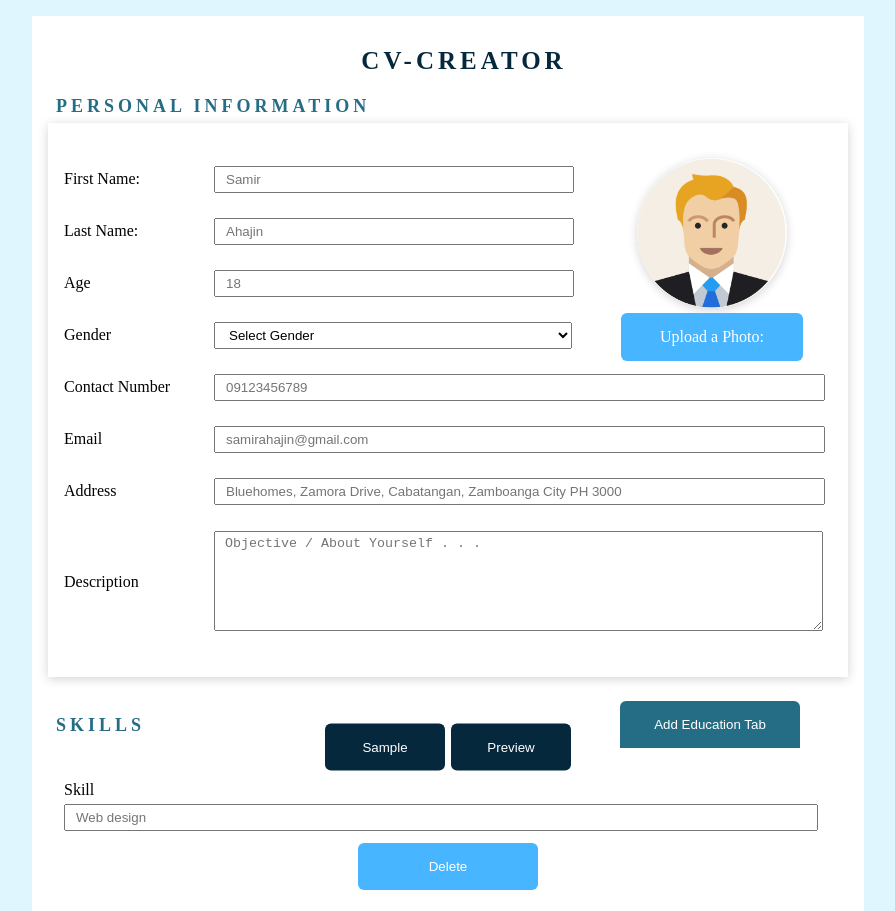
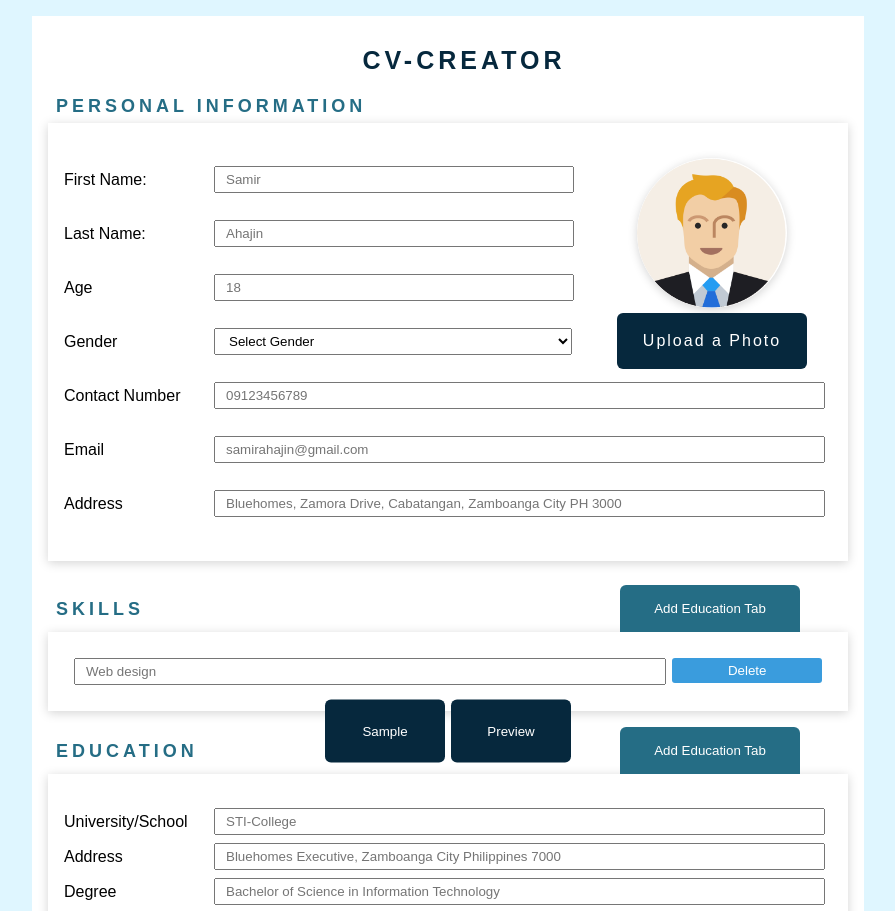
Before and after one commit to samir-ahajin/cv-creator, a React (Vite) app: page / in a window 1280 px wide. Shown: the top 911 px of the page, without its empty margins (192-1087 px from the left). Built offline with nearby package versions, Linux system fonts and the light colour scheme.

Commit message:
updated the design inside the preview tomorrow need add training section tab

```diff
--- a/src/App.css
+++ b/src/App.css
@@ -55,7 +55,17 @@ select :first-child {
   }
 }
 .delete {
-  background-color: #47b5ff !important;
+  width: 100%;
+  max-width: 150px;
+  min-width: 40px;
+  padding: 5px 0px;
+  color: white;
+  border-style: none;
+  background-color: #3a9cdd;
+  border-radius: 3px;
+}
+.delete:hover {
+  background-color: #eb3232;
 }
 #preview {
   position: fixed;
@@ -66,8 +76,15 @@ select :first-child {
 #preview .btn {
   background-color: #06283d;
   width: 120px;
-  padding: 1.5rem rem;
+  padding: 1.5rem 0rem;
   margin: 3px;
+}
+#preview .btn:hover {
+  background-color: white;
+  color: #06283d;
+  border: 1px solid #06283d;
+  font-weight: bold;
+  padding: 1.3rem 0rem;
 }
 .header {
   width: 100%;
@@ -86,7 +103,7 @@ select :first-child {
 #personal-info {
   display: grid;
   grid-template-columns: 1fr 0.5fr;
-  grid-template-rows: 0.4fr 0.4fr 0.4fr 0.4fr 0.4fr 0.4fr 0.4fr 1fr;
+  grid-template-rows: 0.4fr 0.4fr 0.4fr 0.4fr 0.4fr 0.4fr 0.4fr;
   grid-template-areas:
     "input2 input1 "
     "input3 input1"
@@ -94,9 +111,8 @@ select :first-child {
     "input5 input1"
     "input6 input6"
     "input7 input7"
-    "input8 input8"
-    "input9 input9";
-  box-shadow: 0px 2px 10px #d4d4d4;
+    "input8 input8";
+
   margin-bottom: 1.5rem;
 }
 #personal-info input[type="file"] {
@@ -108,13 +124,18 @@ select :first-child {
   z-index: -1;
 }
 #personal-info input[type="file"] + label {
+  letter-spacing: 2px;
   text-align: center;
   width: 150px;
+  max-height: 53.99px;
   min-width: 40px;
-  padding: 1rem;
+  padding: 20px;
   color: white;
-  background-color: #47b5ff;
+  background-color: #06283d;
   border-radius: 6px;
+}
+#personal-info input[type="file"] + label:hover {
+  background-color: #063c5e;
 }
 #personal-info .picture {
   display: flex;
@@ -158,35 +179,45 @@ select :first-child {
 .pgrid-8 {
   grid-area: input8;
 }
-.pgrid-9 {
-  grid-area: input9;
-}
+
 /*End for personal-info section*/
 
 /*Education and experience section*/
-#education,
-#experience {
+.education,
+.experience {
   display: grid;
   grid-template-columns: 1fr;
   padding: 1rem;
 
-  box-shadow: 0px 2px 10px #d4d4d4;
   margin-bottom: 1.5rem;
 }
-#education .grid-item,
-#experience .grid-item {
+.education .grid-item,
+.experience .grid-item {
   display: grid;
   grid-template-columns: 150px 1fr;
   align-items: center;
 }
 
+.shadow {
+  box-shadow: 0px 2px 10px #d4d4d4;
+}
+
 /*End for education and experience section*/
+#skills {
+  padding: 1rem;
+  margin-bottom: 1rem;
+}
+#skills #skill-list {
+  display: grid;
+  grid-template-columns: 0.8fr 0.2fr;
+  padding: 10px;
+}
 
 @media only screen and (max-width: 650px) {
   #personal-info {
     justify-items: center;
     grid-template-columns: 1fr;
-    grid-template-rows: 1fr 0.4fr 0.4fr 0.4fr 0.4fr 0.4fr 0.4fr 0.4fr 1fr;
+    grid-template-rows: 1fr 0.4fr 0.4fr 0.4fr 0.4fr 0.4fr 0.4fr 0.4fr;
     grid-template-areas:
       "input1"
       "input2"
@@ -195,8 +226,7 @@ select :first-child {
       "input5"
       "input6"
       "input7"
-      "input8"
-      "input9";
+      "input8";
   }
   #personal-info .grid-item {
     grid-template-columns: 1fr;
@@ -219,40 +249,7 @@ select :first-child {
 #buttons {
   z-index: 2000;
 }
-#page {
-  position: fixed;
-  top: 50%;
-  left: 50%;
-  transform: translate(-50%, -50%);
-  background-color: white;
-  width: 210mm;
-  min-height: 297mm;
-  padding: 20mm;
-  margin: 10mm auto;
-  border: 1px #d3d3d3 solid;
-  border-radius: 5px;
-  background: white;
-  box-shadow: 0 0 5px rgba(0, 0, 0, 0.1);
-  z-index: 1000;
-  animation: 0.5s show alternate;
-  transition: transform 0.3s ease-in-out, opacity 0.4s ease;
-}
 
-.subpage {
-  padding: 1cm;
-  border: 5px red solid;
-  height: 257mm;
-}
-
-#overlay {
-  position: fixed;
-  top: 0;
-  left: 0;
-  right: 0;
-  bottom: 0;
-  background-color: rgba(0, 0, 0, 0.7);
-  z-index: 1000;
-}
 @page {
   size: A4;
   margin: 0;
--- a/src/App.jsx
+++ b/src/App.jsx
@@ -5,7 +5,7 @@ import Skills from "./components/Skills";
 import EducationSection from "./components/EducationInfo";
 import ExperienceSection from "./components/ExperienceInfo";
 import Preview from "./components/Preview";
-import exampleImage from "./assets/exampleImage.jpg";
+
 import moment from "moment";
 import { v4 as uuidv4 } from "uuid";
 import "./App.css";
@@ -23,7 +23,6 @@ function App() {
     contactNumber: "",
     email: "",
     image: "",
-    description: "",
   });
   const [skillsData, setSkillsData] = useState([
     { id: uuidv4(), description: "" },
@@ -172,17 +171,16 @@ function App() {
       lastName: "ahajin",
       age: "27",
       gender: "Male",
-      address: "Bluehomes, Zamora Drive, Cabatangan Zamboanga City, PH 3000",
+      address: "Bluehomes, Zamora Drive, Cabatangan, Zamboanga City, PH 3000",
       contactNumber: "+639603208784",
       email: "samirahajin@gmail.com",
       image: exampleImage1,
-      description: "Knows Web Design and Graphic Design",
     });
     setSkillsData([
       {
         id: uuidv4(),
         description:
-          "Web Design using the following: REACT.js, CSS/SaSS, Javascript, and Node.js",
+          "Web Design using the following tools: REACT.js, CSS/SaSS, Javascript, and Node.js",
       },
       {
         id: uuidv4(),
@@ -255,6 +253,8 @@ function App() {
               </button>
             </div>
           </div>
+
+          <div id="skills" className="shadow padd">
             <ul>
               {skillsData.map((skill, index) => (
                 <li key={skill.id}>
@@ -267,6 +267,7 @@ function App() {
                 </li>
               ))}
             </ul>
+          </div>
 
           {/*Education Section*/}
 
--- a/src/components/EducationInfo.jsx
+++ b/src/components/EducationInfo.jsx
@@ -8,7 +8,7 @@ export default function EducationSection({
 }) {
   return (
     <>
-      <div id="education" className="padd">
+      <div className="education shadow padd">
         <div className="grid-item">
           <div>
             <label htmlFor="universityName">University/School</label>
@@ -100,7 +100,7 @@ export default function EducationSection({
         </div>
         <div className="center">
           <button
-            className="delete btn"
+            className="delete"
             onClick={() => {
               deleteTab(index, "educ");
             }}
--- a/src/components/ExperienceInfo.jsx
+++ b/src/components/ExperienceInfo.jsx
@@ -8,7 +8,7 @@ export default function ExperienceSection({
 }) {
   return (
     <>
-      <div id="experience" className="padd">
+      <div className="experience shadow padd">
         <div className="grid-item">
           <div>
             <label htmlFor="companyName">Company Name</label>
@@ -118,7 +118,7 @@ export default function ExperienceSection({
         </div>
         <div className="center">
           <button
-            className="delete btn"
+            className="delete"
             onClick={() => {
               deleteTab(i, "exp");
             }}
--- a/src/components/PersonInfo.jsx
+++ b/src/components/PersonInfo.jsx
@@ -7,7 +7,7 @@ export default function PersonalInfo({ onDataChange, personalInfoData }) {
 
   return (
     <>
-      <div id="personal-info" className="padd">
+      <div id="personal-info" className="shadow padd">
         <div className="picture pgrid-1">
           <input
             id="image"
@@ -18,7 +18,7 @@ export default function PersonalInfo({ onDataChange, personalInfoData }) {
             }}
           />
 
-          <label htmlFor="image">Upload a Photo:</label>
+          <label htmlFor="image">Upload a Photo</label>
           <img src={personalInfoData.image} alt="face" />
         </div>
         <div className="grid-item pgrid-2">
@@ -145,24 +145,6 @@ export default function PersonalInfo({ onDataChange, personalInfoData }) {
             />
           </div>
         </div>
-        <div className="grid-item pgrid-9">
-          <div>
-            <label htmlFor="description">Description</label>
-          </div>
-          <div>
-            <textarea
-              id="description"
-              placeholder="Objective / About Yourself . . . "
-              value={personalInfoData.description}
-              rows={6}
-              cols={50}
-              onChange={(e) => {
-                onDataChange(e, 1, "personal");
-              }}
-              required
-            />
-          </div>
-        </div>
       </div>
     </>
   );
--- a/src/components/Preview.jsx
+++ b/src/components/Preview.jsx
@@ -1,11 +1,9 @@
-import { months } from "moment/moment";
-
 export default function Preview({ showModal, closeModal, finalCVInfo }) {
   if (!showModal) return null;
 
   let personalInfo = finalCVInfo[0];
   const skills = finalCVInfo[1].map((skill) => (
-    <li key={skill.id}>-{" " + skill.description}</li>
+    <li key={skill.id}>{skill.description}</li>
   ));
   const education = finalCVInfo[2].map((educ) => (
     <li key={educ.id}>
@@ -56,16 +54,19 @@ export default function Preview({ showModal, closeModal, finalCVInfo }) {
           </div>
 
           <div className="subpage">
+            <div className="upper-side">
+              <ul>
                 <div>
-              <ul>
-                <li>
+                  <li className="name">
                     {personalInfo.firstName.toUpperCase() +
                       " " +
                       personalInfo.lastName.toUpperCase()}
                   </li>
                   <li>{personalInfo.email}</li>
                   <li>{personalInfo.contactNumber}</li>
+                </div>
 
+                <div>
                   <li>
                     {
                       <img
@@ -75,31 +76,45 @@ export default function Preview({ showModal, closeModal, finalCVInfo }) {
                       />
                     }
                   </li>
+                </div>
               </ul>
+            </div>
             <hr />
 
             <h1>PERSONAL INFORMATION:</h1>
+
+            <div className="personal-section indentation">
               <ul>
                 <li>
-                  <span>Gender:</span>
-                  {" " + personalInfo.gender}
+                  <span>Gender</span>
+                  {": " + personalInfo.gender}
                 </li>
                 <li>
-                  <span>Age:</span>
-                  {" " + personalInfo.age}
+                  <span>Age</span>
+                  {": " + personalInfo.age}
                 </li>
                 <li>
-                  <span>Permanent Address:</span>
-                  {" " + personalInfo.address}
+                  <span>Permanent Address</span>
+                  {": " + personalInfo.address}
                 </li>
               </ul>
+            </div>
             <h1>SKILLS:</h1>
+
+            <div className="skills-section indentation">
               <ul>{skills}</ul>
+            </div>
             <h1>EDUCATION:</h1>
+            <div className="education-section indentation">
               <ul>{education}</ul>
-              <h1>EXPERIENCE:</h1>
+            </div>
+            <h1>WORK EXPERIENCE:</h1>
+            <div className="exp-section indentation">
               <ul>{experience}</ul>
             </div>
+
+            <h1>TRAININGS/SEMINARS ATTENDED:</h1>
+
             <br />
           </div>
         </div>
--- a/src/components/Skills.jsx
+++ b/src/components/Skills.jsx
@@ -1,12 +1,8 @@
 export default function Skills({ skills, index, onDataChange, deleteTab }) {
   return (
     <>
-      <div id="skills" className="padd">
+      <div id="skill-list">
         <div className="grid-item">
-          <div>
-            <label htmlFor={"description"}>Skill</label>
-          </div>
-          <div>
           <input
             name={"description"}
             placeholder="Web design"
@@ -18,10 +14,10 @@ export default function Skills({ skills, index, onDataChange, deleteTab }) {
             required
           />
         </div>
-        </div>
-        <div className="center">
+
+        <div className="grid-item">
           <button
-            className="delete btn"
+            className="delete "
             onClick={() => {
               deleteTab(index, "skills");
             }}
--- a/src/index.css
+++ b/src/index.css
@@ -2,6 +2,7 @@ body {
   background-color: #dff6ff;
   height: 100vw;
   padding: 1rem;
+  font-family: Arial, Helvetica, sans-serif;
 }
 #root {
   width: 100%;
@@ -39,3 +40,82 @@ h1 {
   font-weight: bolder;
   letter-spacing: 4px;
 }
+#page {
+  font-size: 16px !important;
+  line-height: 22px;
+  letter-spacing: 2px;
+  position: fixed;
+  top: 50%;
+  left: 50%;
+  transform: translate(-50%, -50%);
+  background-color: white;
+  width: 210mm;
+  min-height: 297mm;
+  padding: 20mm;
+  margin: 10mm auto;
+  border: 1px #d3d3d3 solid;
+  border-radius: 5px;
+  background: white;
+  box-shadow: 0 0 5px rgba(0, 0, 0, 0.1);
+  z-index: 1000;
+  animation: 0.5s show alternate;
+  transition: transform 0.3s ease-in-out, opacity 0.4s ease;
+}
+#page h1 {
+  font-size: 16px !important;
+}
+
+.subpage {
+  padding: 1cm;
+  border: 5px red solid;
+  height: 257mm;
+}
+
+#overlay {
+  position: fixed;
+  top: 0;
+  left: 0;
+  right: 0;
+  bottom: 0;
+  background-color: rgba(0, 0, 0, 0.7);
+  z-index: 1000;
+}
+
+.upper-side ul {
+  display: flex;
+  flex-direction: row;
+  justify-content: space-evenly;
+  padding: 20px 1rem;
+}
+.upper-side ul div:first-child {
+  padding-top: 30px;
+  width: 50%;
+}
+.name {
+  font-size: 18px !important;
+  font-weight: bold;
+}
+.upper-side ul div:last-child {
+  text-align: right;
+  width: 50%;
+}
+
+.indentation {
+  padding: 1rem 2rem;
+}
+.personal-section li {
+  display: grid;
+  grid-template-columns: 175px 1fr;
+}
+
+.skills-section ul {
+  display: flex;
+  flex-direction: column;
+}
+.skills-section li {
+  list-style-type: disc;
+}
+.education-section ul ul li:first-child,
+.exp-section ul ul li:first-child {
+  font-weight: bold;
+}
```
Lines whose indentation alone changed are shown as unchanged.
